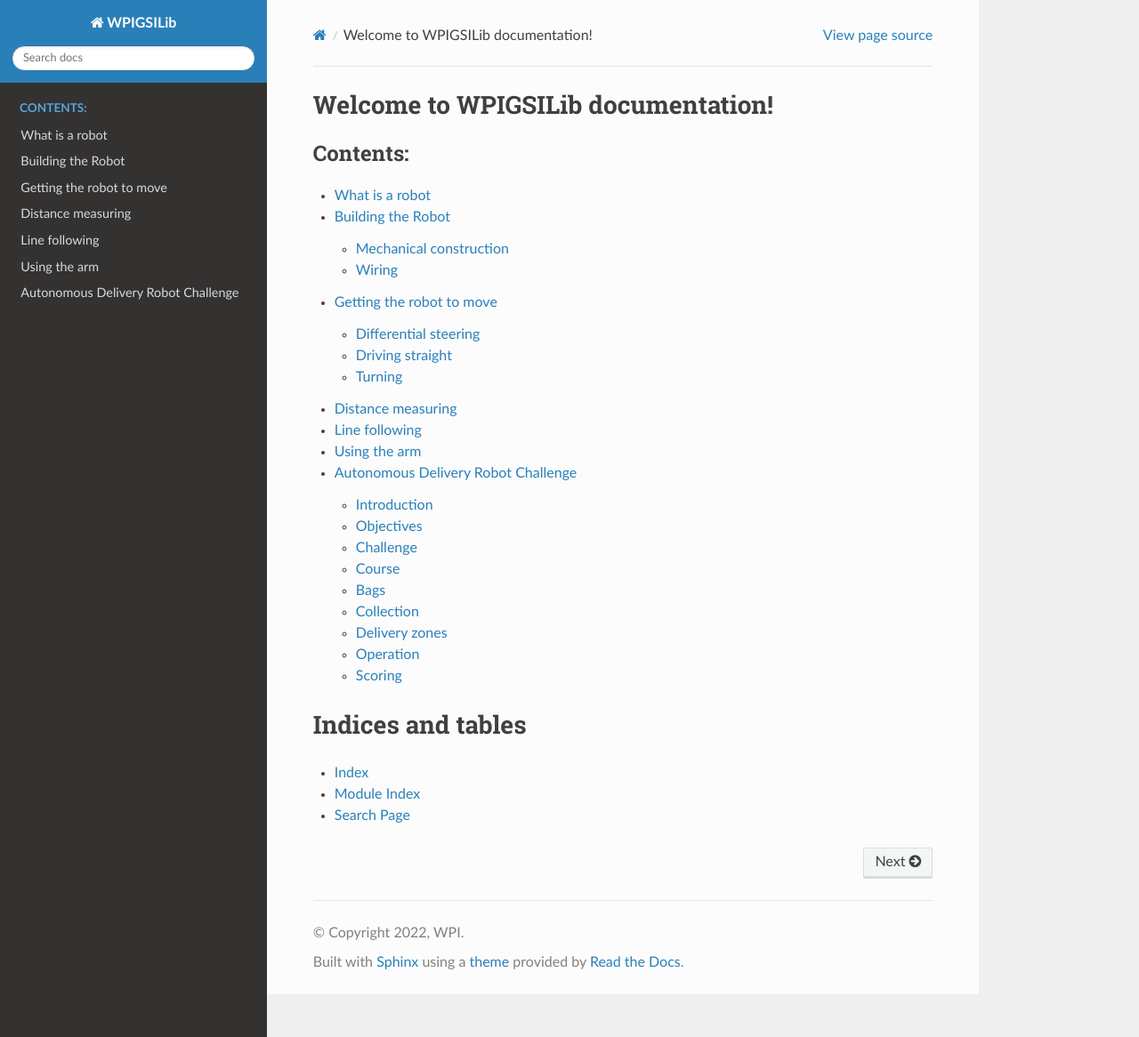
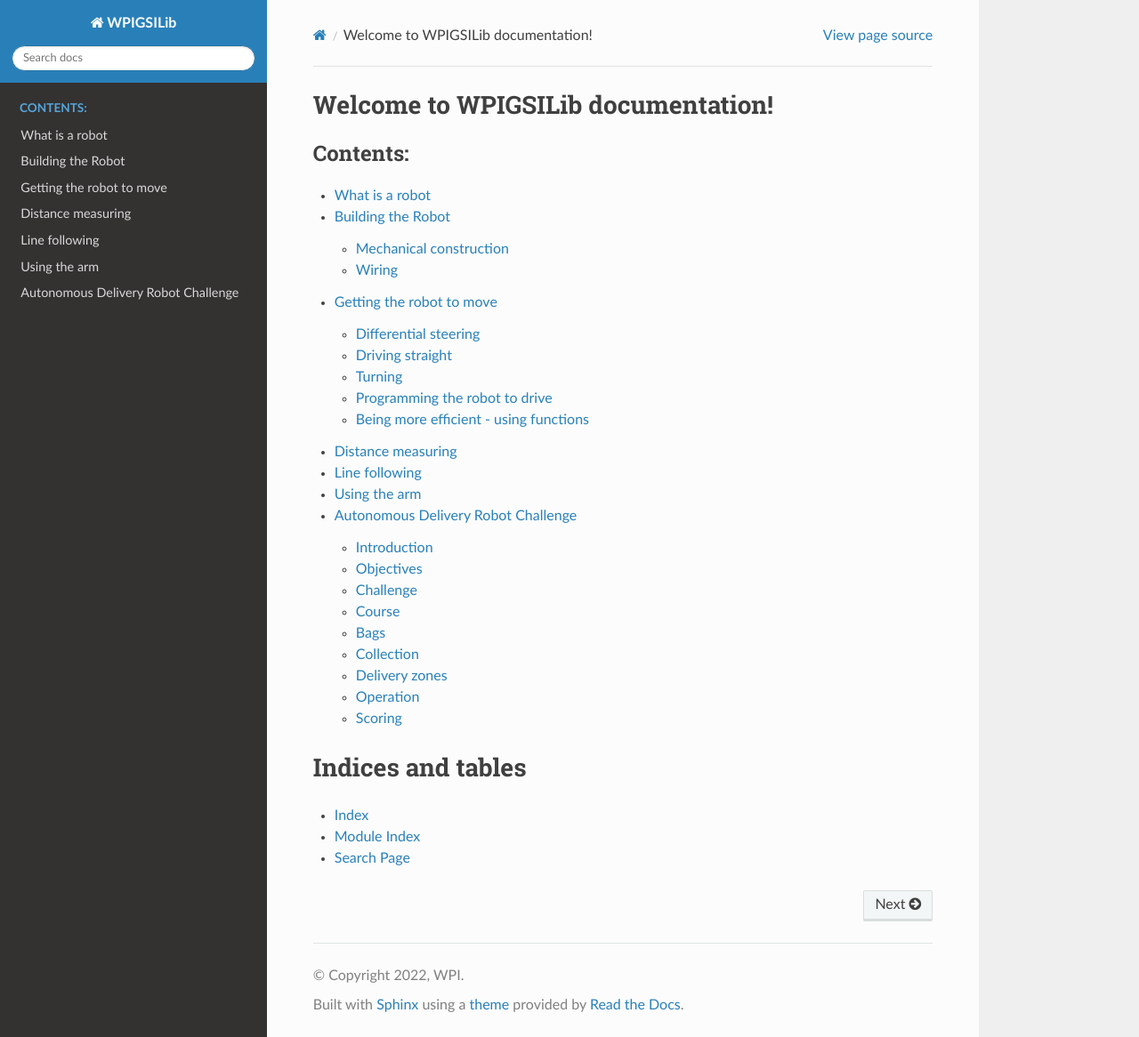
Before and after one commit to Open-STEM/Open-STEM.github.io, a Sphinx documentation site: the page built from docs/source/index.rst, in a window 1280 px wide and 1166 px high. Shown: the whole window at 89% size. Built offline with Sphinx 7.4.7 and the Read the Docs theme 2.0.0, drawn with Linux system fonts in a browser that asks for light colours.

Commit message:
Added outline of programming lessons for driving
Start of programming lessons around driving the robot. Still needs more details on programming as getting the robot to drive and turn where they do the calculations themselves.

```diff
--- a/docs/source/driving/index.rst
+++ b/docs/source/driving/index.rst
@@ -59,3 +59,30 @@ Another type of turn is often referred to as a point turn where the left and rig
 	:scale: 50%
 
 	Point turn causes the robot will turn in place.
+
+Programming the robot to drive
+------------------------------
+
+Creating your first program
+^^^^^^^^^^^^^^^^^^^^^^^^^^^
+
+Programming the robot to drive forwards and backwards
+^^^^^^^^^^^^^^^^^^^^^^^^^^^^^^^^^^^^^^^^^^^^^^^^^^^^^
+
+Programming the robot to turn
+^^^^^^^^^^^^^^^^^^^^^^^^^^^^^
+
+Programming the robot to drive in a square pattern
+^^^^^^^^^^^^^^^^^^^^^^^^^^^^^^^^^^^^^^^^^^^^^^^^^^
+
+Using a loop to improve the square program
+^^^^^^^^^^^^^^^^^^^^^^^^^^^^^^^^^^^^^^^^^^
+
+Being more efficient - using functions
+--------------------------------------
+
+Making a square drawing function
+^^^^^^^^^^^^^^^^^^^^^^^^^^^^^^^^
+
+Making a polygon drawing function
+^^^^^^^^^^^^^^^^^^^^^^^^^^^^^^^^^
```
